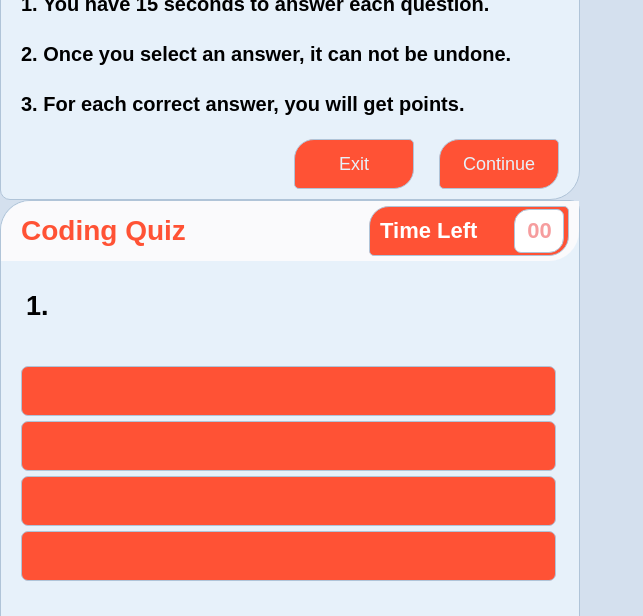
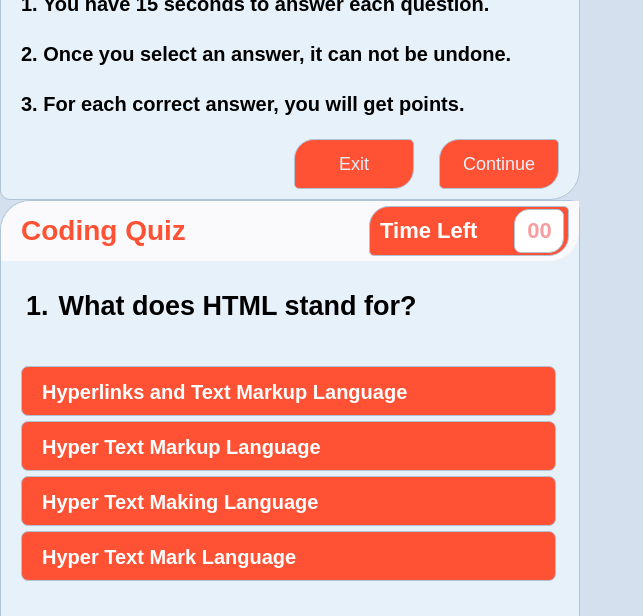
Before and after one commit to WarrenAdam/Coding-Quiz, a plain HTML site: page index.html in a window 1280 px wide. Shown: the part 181-797 px from the top of the page, without its empty margins (0-643 px from the left). Drawn offline with Linux system fonts and the light colour scheme.

Commit message:
added readme content and updated css and HTML

```diff
--- a/Assets/css/style.css
+++ b/Assets/css/style.css
@@ -105,7 +105,7 @@
 
  /* Quiz Section */
  #quiz {
-    /* display: block; */
+    display: block;
     height: 480px;
     position: relative;
  }
--- a/index.html
+++ b/index.html
@@ -82,7 +82,7 @@
 
 
   </div>
-  <script src=""></script>
+  <script src="Assets/js/questions.js"></script>
   <script src="Assets/js/script.js"></script>
 
 </body>
```
Also changed, not shown: 1 other file.
